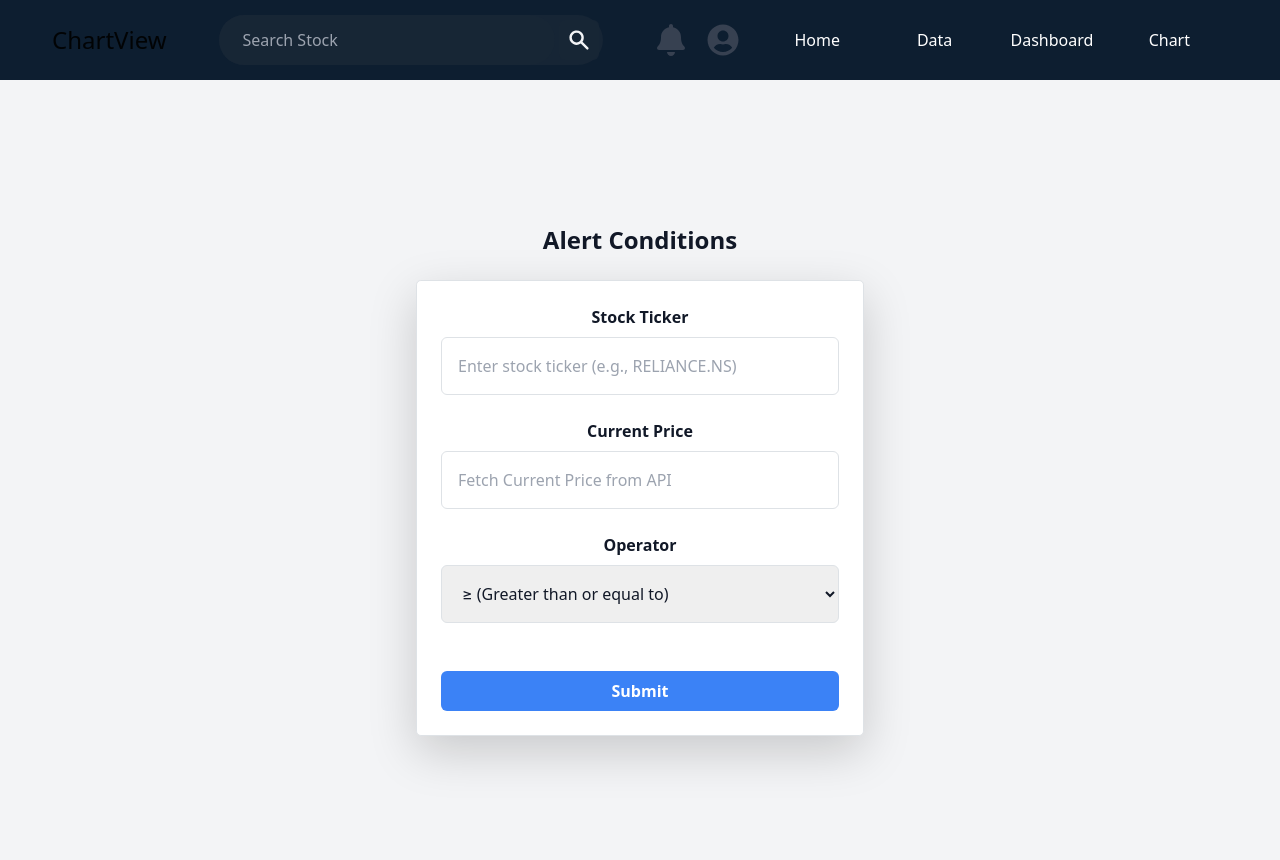
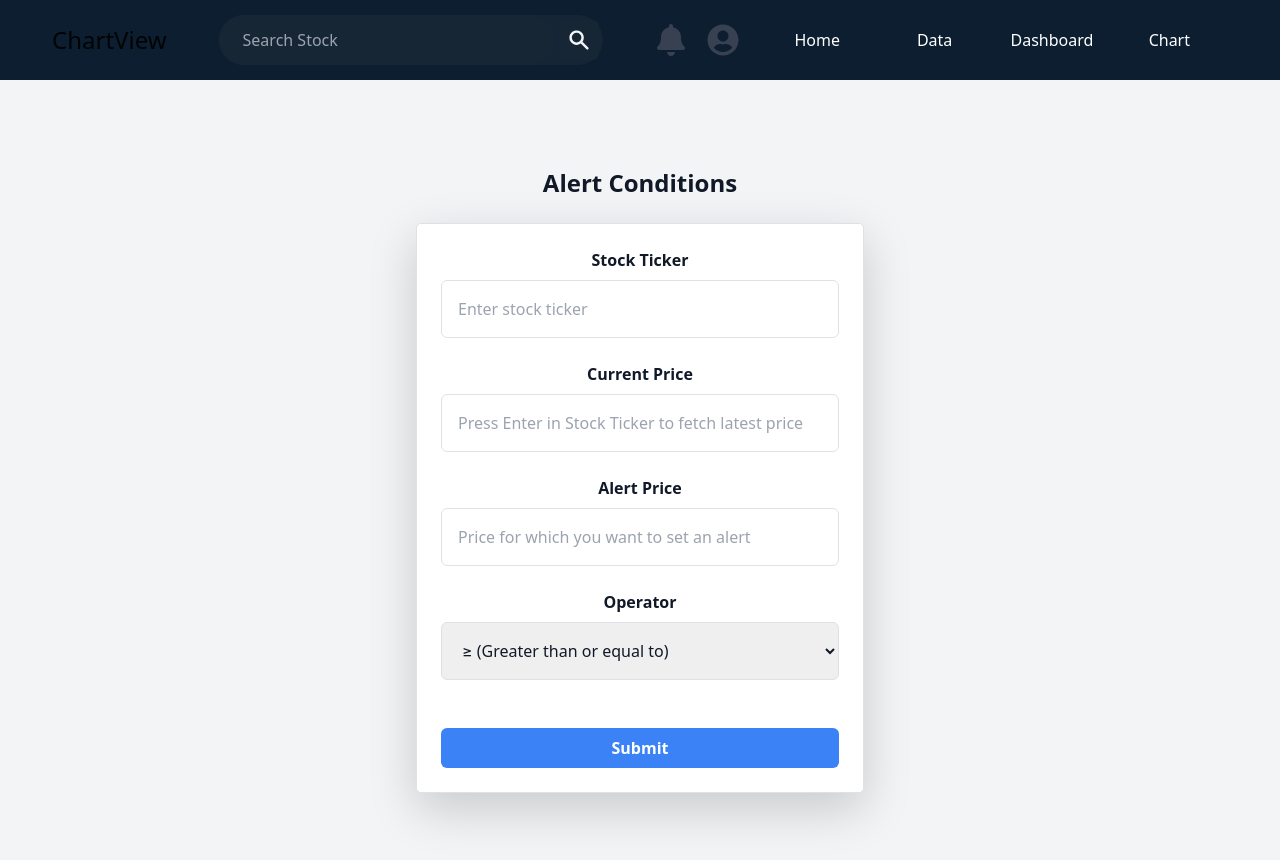
Before and after one commit to H58L/Swing-Trading_Frontend, a React (Create React App) app in the folder swing_trading/: page /#/alertform in a window 1280 px wide. Shown: the top 860 px of the page. Built offline with nearby package versions, Linux system fonts and the light colour scheme; a small style sheet from the web is missing.

Commit message:
Alert form, fetching Current Price using manual API

```diff
--- a/swing_trading/src/components/AlertForm.js
+++ b/swing_trading/src/components/AlertForm.js
@@ -1,7 +1,13 @@
+
 // import React, { useState } from 'react';
 // import Header from './Header';
+// import ThemeContext from "../context/ThemeContext";
+// import { useContext } from 'react';
+// import { useEffect } from 'react';
 
 // const AlertForm = () => {
+//     const { darkMode, setDarkMode } = useContext(ThemeContext);
+
 //   const [formData, setFormData] = useState({
 //     ticker: '',
 //     currentPrice: '',
@@ -19,15 +25,58 @@
 //   const handleSubmit = (e) => {
 //     e.preventDefault();
 //     console.log('Form data submitted:', formData);
-//     // Add your form submission logic here
 //   };
 
+//   useEffect(() => {
+//     const fetchStockData = async (symbol) => {
+//       try {
+//         const response = await fetch(
+//           // `http://127.0.0.1:5000/api/stock?ticker=${symbol}`
+//           `https://swing-trading-backend-fdrx.vercel.app/api/stock?ticker=${formData.ticker}`
+
+//         );
+//         const data = await response.json();
+
+//         if (!data.error) {
+//           return {
+//             price: data.close[data.close.length - 1],
+//             volume: data.volume[data.volume.length - 1],
+//             change: (
+//               data.close[data.close.length - 1] -
+//               data.close[data.close.length - 2]
+//             ).toFixed(2),
+//             percentageChange: (
+//               ((data.close[data.close.length - 1] -
+//                 data.close[data.close.length - 2]) /
+//                 data.close[data.close.length - 2]) *
+//               100
+//             ).toFixed(2),
+//           };
+//         }
+//         return null;
+//       } catch (error) {
+//         console.error("Failed to fetch stock data for:", formData.ticker);
+//         return null;
+//       }
+//     };
+
+//     // Cleanup the interval on component unmount
+
+//   }, [formData.ticker]);
+
 //   return (
-//     <div>
-//       <Header />
-//       <form onSubmit={handleSubmit} className="p-4 max-w-md mx-auto bg-white rounded shadow-md">
+//     <>
+//          <Header />
+
+//     <div className={`min-h-screen flex flex-col items-center justify-center ${darkMode ? 'bg-gray-900 text-gray-100' : 'bg-gray-100 text-gray-900'}`}>
+
+//     <h2 className={`text-2xl font-bold mb-6 ${darkMode ? 'text-indigo-400' : 'text-gray-900'}`}>
+//           Alert Conditions
+//         </h2>
+
+//       <form onSubmit={handleSubmit} className={`p-6 w-full max-w-md rounded-lg shadow-lg ${darkMode ? 'bg-gray-800 border border-gray-700' : 'bg-white border border-gray-300'}`}>
 //         <div className="mb-4">
-//           <label htmlFor="ticker" className="block text-gray-700 font-semibold mb-2">
+//           <label htmlFor="ticker" className="block font-semibold mb-2">
 //             Stock Ticker
 //           </label>
 //           <input
@@ -36,14 +85,14 @@
 //             name="ticker"
 //             value={formData.ticker}
 //             onChange={handleChange}
-//             className="w-full p-2 border border-gray-300 rounded"
-//             placeholder="Enter stock ticker (e.g., RELIANCE.NS)"
+//             className={`w-full p-3 border rounded ${darkMode ? 'border-gray-700 bg-gray-700 text-gray-100 placeholder-gray-400' : 'border-gray-300 text-gray-900'}`}
+//             placeholder=`${price}`
 //             required
 //           />
 //         </div>
 
 //         <div className="mb-4">
-//           <label htmlFor="currentPrice" className="block text-gray-700 font-semibold mb-2">
+//           <label htmlFor="currentPrice" className="block font-semibold mb-2">
 //             Current Price
 //           </label>
 //           <input
@@ -52,14 +101,30 @@
 //             name="currentPrice"
 //             value={formData.currentPrice}
 //             onChange={handleChange}
-//             className="w-full p-2 border border-gray-300 rounded"
+//             className={`w-full p-3 border rounded ${darkMode ? 'border-gray-700 bg-gray-700 text-gray-100 placeholder-gray-400' : 'border-gray-300 text-gray-900'}`}
 //             placeholder="Fetch Current Price from API"
 //             required
 //           />
 //         </div>
 
 //         <div className="mb-4">
-//           <label htmlFor="operator" className="block text-gray-700 font-semibold mb-2">
+//           <label htmlFor="alertPrice" className="block font-semibold mb-2">
+//             Alert Price
+//           </label>
+//           <input
+//             type="number"
+//             id="alertPrice"
+//             name="alertPrice"
+//             value={formData.alertPrice}
+//             onChange={handleChange}
+//             className={`w-full p-3 border rounded ${darkMode ? 'border-gray-700 bg-gray-700 text-gray-100 placeholder-gray-400' : 'border-gray-300 text-gray-900'}`}
+//             placeholder="Price for which you want to set an alert"
+//             required
+//           />
+//         </div>
+
+//         <div className="mb-4">
+//           <label htmlFor="operator" className="block font-semibold mb-2">
 //             Operator
 //           </label>
 //           <select
@@ -67,7 +132,7 @@
 //             name="operator"
 //             value={formData.operator}
 //             onChange={handleChange}
-//             className="w-full p-2 border border-gray-300 rounded"
+//             className={`w-full p-3 border rounded ${darkMode ? 'border-gray-700 bg-gray-700 text-gray-100' : 'border-gray-300 text-gray-900'}`}
 //           >
 //             <option value=">=">&#8805; (Greater than or equal to)</option>
 //             <option value="<=">&#8804; (Less than or equal to)</option>
@@ -79,31 +144,32 @@
 
 //         <button
 //           type="submit"
-//           className="w-full bg-blue-500 text-white font-semibold py-2 px-4 rounded hover:bg-blue-600"
+//           className={`w-full mt-4 py-2 font-semibold rounded ${darkMode ? 'bg-indigo-600 text-white hover:bg-indigo-700' : 'bg-blue-500 text-white hover:bg-blue-600'}`}
 //         >
 //           Submit
 //         </button>
 //       </form>
 //     </div>
+//     </>
+
 //   );
 // };
 
 // export default AlertForm;
 
-
-import React, { useState } from 'react';
+import React, { useState, useContext, useEffect } from 'react';
 import Header from './Header';
 import ThemeContext from "../context/ThemeContext";
-import { useContext } from 'react';
 
 const AlertForm = () => {
-    const { darkMode, setDarkMode } = useContext(ThemeContext);
-
+    const { darkMode } = useContext(ThemeContext);
     const [formData, setFormData] = useState({
         ticker: '',
         currentPrice: '',
-    operator: '>='
+        operator: '>=',
+        alertPrice: ''  // Ensure this field is included in the initial state
     });
+    const [latestPrice, setLatestPrice] = useState(null); // State to hold the latest price
 
     const handleChange = (e) => {
         const { name, value } = e.target;
@@ -113,17 +179,44 @@ const AlertForm = () => {
         }));
     };
 
+    const handleKeyDown = (e) => {
+        if (e.key === 'Enter') {
+            e.preventDefault(); // Prevent form submission on Enter key
+            fetchStockData(formData.ticker); // Call the fetch function
+        }
+    };
+
     const handleSubmit = (e) => {
         e.preventDefault();
         console.log('Form data submitted:', formData);
     };
 
+    const fetchStockData = async (symbol) => {
+        if (!symbol) return; // Exit if no symbol is provided
+
+        try {
+            const response = await fetch(
+                `https://swing-trading-backend-fdrx.vercel.app/api/stock?ticker=${symbol}`
+            );
+            const data = await response.json();
+
+            if (!data.error) {
+                const price = data.close[data.close.length - 1];
+                setLatestPrice(price); // Set the latest price
+                setFormData((prevData) => ({
+                    ...prevData,
+                    currentPrice: price // Update currentPrice in formData
+                }));
+            }
+        } catch (error) {
+            console.error("Failed to fetch stock data for:", symbol);
+        }
+    };
+
     return (
         <>
             <Header />
-
             <div className={`min-h-screen flex flex-col items-center justify-center ${darkMode ? 'bg-gray-900 text-gray-100' : 'bg-gray-100 text-gray-900'}`}>
-
                 <h2 className={`text-2xl font-bold mb-6 ${darkMode ? 'text-indigo-400' : 'text-gray-900'}`}>
                     Alert Conditions
                 </h2>
@@ -139,8 +232,9 @@ const AlertForm = () => {
                             name="ticker"
                             value={formData.ticker}
                             onChange={handleChange}
+                            onKeyDown={handleKeyDown} // Handle Enter key press
                             className={`w-full p-3 border rounded ${darkMode ? 'border-gray-700 bg-gray-700 text-gray-100 placeholder-gray-400' : 'border-gray-300 text-gray-900'}`}
-            placeholder="Enter stock ticker (e.g., RELIANCE.NS)"
+                            placeholder="Enter stock ticker"
                             required
                         />
                     </div>
@@ -154,9 +248,25 @@ const AlertForm = () => {
                             id="currentPrice"
                             name="currentPrice"
                             value={formData.currentPrice}
+                            readOnly // Make this read-only if you're fetching the price
+                            className={`w-full p-3 border rounded ${darkMode ? 'border-gray-700 bg-gray-700 text-gray-100 placeholder-gray-400' : 'border-gray-300 text-gray-900'}`}
+                            placeholder={latestPrice ? latestPrice : "Press Enter in Stock Ticker to fetch latest price"}
+                            required
+                        />
+                    </div>
+
+                    <div className="mb-4">
+                        <label htmlFor="alertPrice" className="block font-semibold mb-2">
+                            Alert Price
+                        </label>
+                        <input
+                            type="number"
+                            id="alertPrice"
+                            name="alertPrice"
+                            value={formData.alertPrice}
                             onChange={handleChange}
                             className={`w-full p-3 border rounded ${darkMode ? 'border-gray-700 bg-gray-700 text-gray-100 placeholder-gray-400' : 'border-gray-300 text-gray-900'}`}
-            placeholder="Fetch Current Price from API"
+                            placeholder="Price for which you want to set an alert"
                             required
                         />
                     </div>
@@ -189,7 +299,6 @@ const AlertForm = () => {
                 </form>
             </div>
         </>
-
     );
 };
 
```
Also changed, not shown: swing_trading/src/components/Dashboard.js (line endings or trailing spaces). Lines whose indentation alone changed are shown as unchanged.
